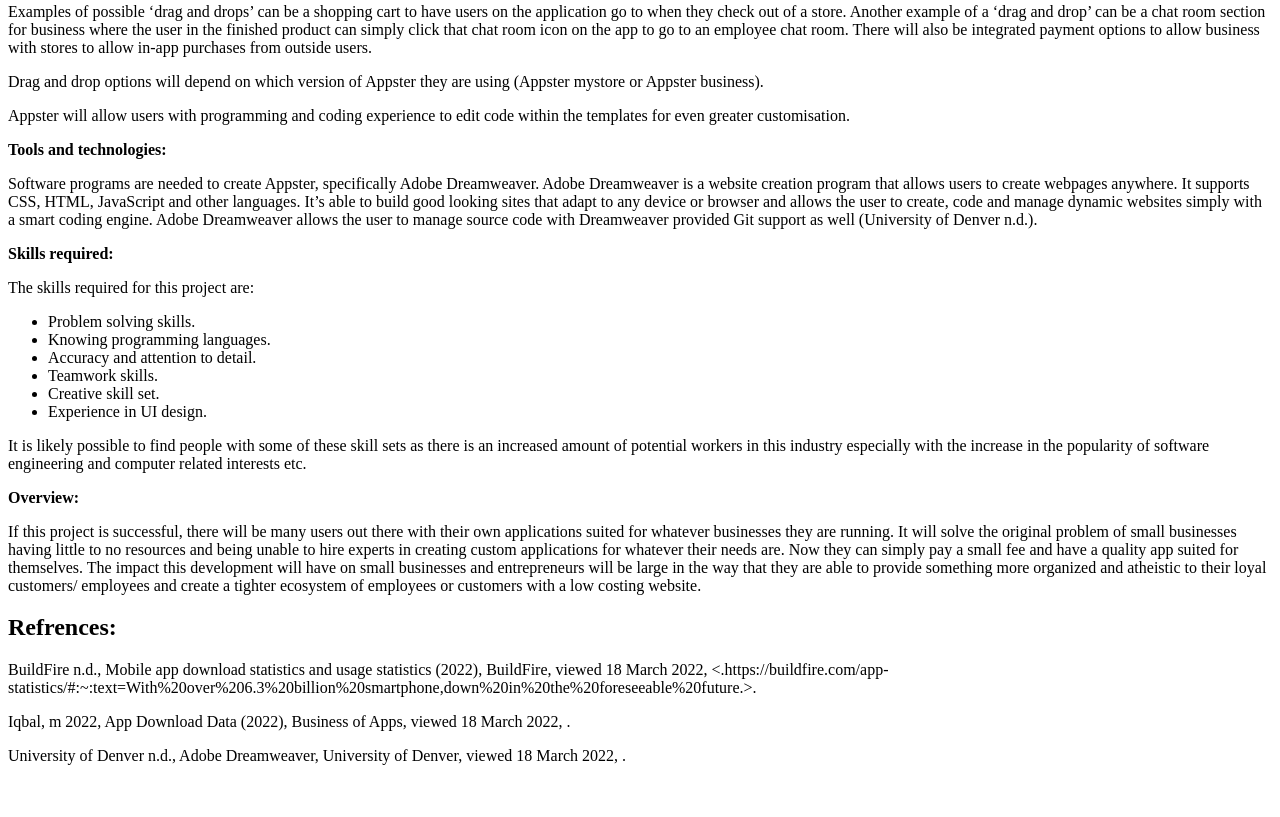
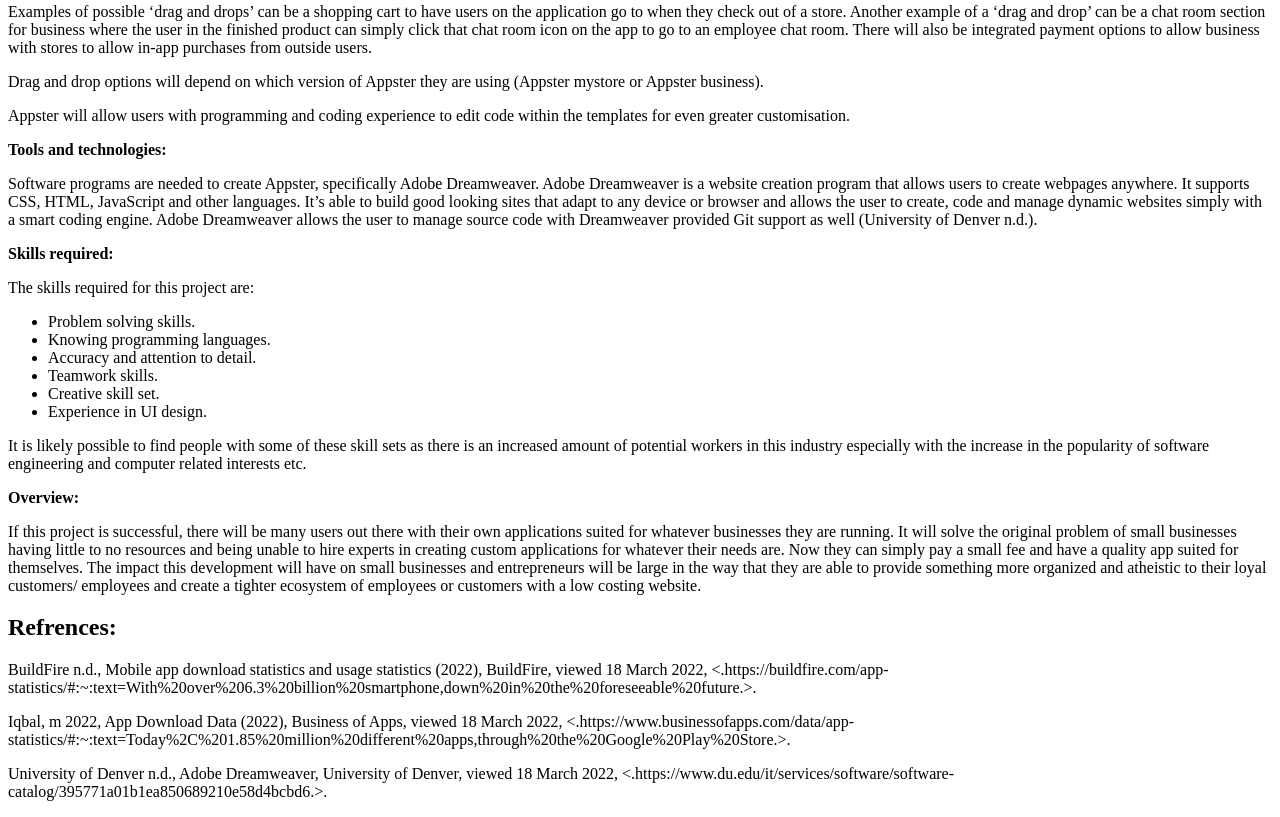
Before and after one commit to cristiansebfota/Assignment-1-my-profile, a plain HTML site: page index.html in a window 1280 px wide. Shown: the part 3079-3896 px from the top of the page. Before the commit the page ends 3860 px from the top, so only its background shows below. Drawn offline with Linux system fonts and the light colour scheme.

Commit message:
Update index.html

```diff
--- a/index.html
+++ b/index.html
@@ -148,9 +148,9 @@
 </p>
 <h2>Refrences:</h2>
 <p>BuildFire n.d., Mobile app download statistics and usage statistics (2022), BuildFire, viewed 18 March 2022, <.https://buildfire.com/app-statistics/#:~:text=With%20over%206.3%20billion%20smartphone,down%20in%20the%20foreseeable%20future.>.</p>
-<p>Iqbal, m 2022, App Download Data (2022), Business of Apps, viewed 18 March 2022, <https://www.businessofapps.com/data/app-statistics/#:~:text=Today%2C%201.85%20million%20different%20apps,through%20the%20Google%20Play%20Store>.</p>
+<p>Iqbal, m 2022, App Download Data (2022), Business of Apps, viewed 18 March 2022, <.https://www.businessofapps.com/data/app-statistics/#:~:text=Today%2C%201.85%20million%20different%20apps,through%20the%20Google%20Play%20Store.>.</p>
 <p>
-University of Denver n.d., Adobe Dreamweaver, University of Denver, viewed 18 March 2022, <https://www.du.edu/it/services/software/software-catalog/395771a01b1ea850689210e58d4bcbd6>.
+University of Denver n.d., Adobe Dreamweaver, University of Denver, viewed 18 March 2022, <.https://www.du.edu/it/services/software/software-catalog/395771a01b1ea850689210e58d4bcbd6.>.
 </p>
 
 
```
